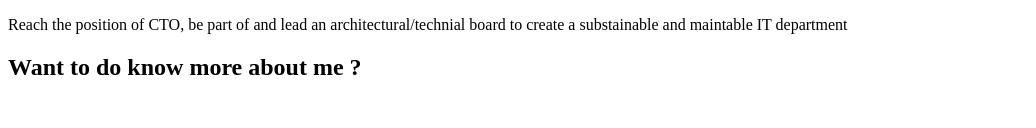
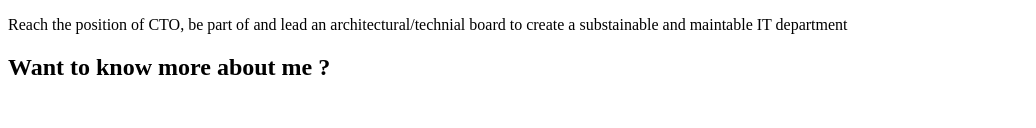
Before and after one commit to DamienAR/slideshow-my-life, a website built with Vite: page index.html in a window 1280 px wide. Shown: the part 1902-2030 px from the top of the page, without its empty margins (0-1036 px from the left). Built offline with nearby package versions, Linux system fonts and the light colour scheme; what reveal.js would draw is missing.

Commit message:
Correct typo

```diff
--- a/index.html
+++ b/index.html
@@ -117,7 +117,7 @@
           </div>
         </section>
         <section>
-          <h2>Want to do know more about me ?</h2>
+          <h2>Want to know more about me ?</h2>
           <div class="flex flex-nowrap align-center">
             <div>
               <a href="https://www.linkedin.com/in/damien-archambault--roy/" target="_blank"><img src="./assets/images/linkedin_QRCode.png" alt="QR Code"/></a>
```
